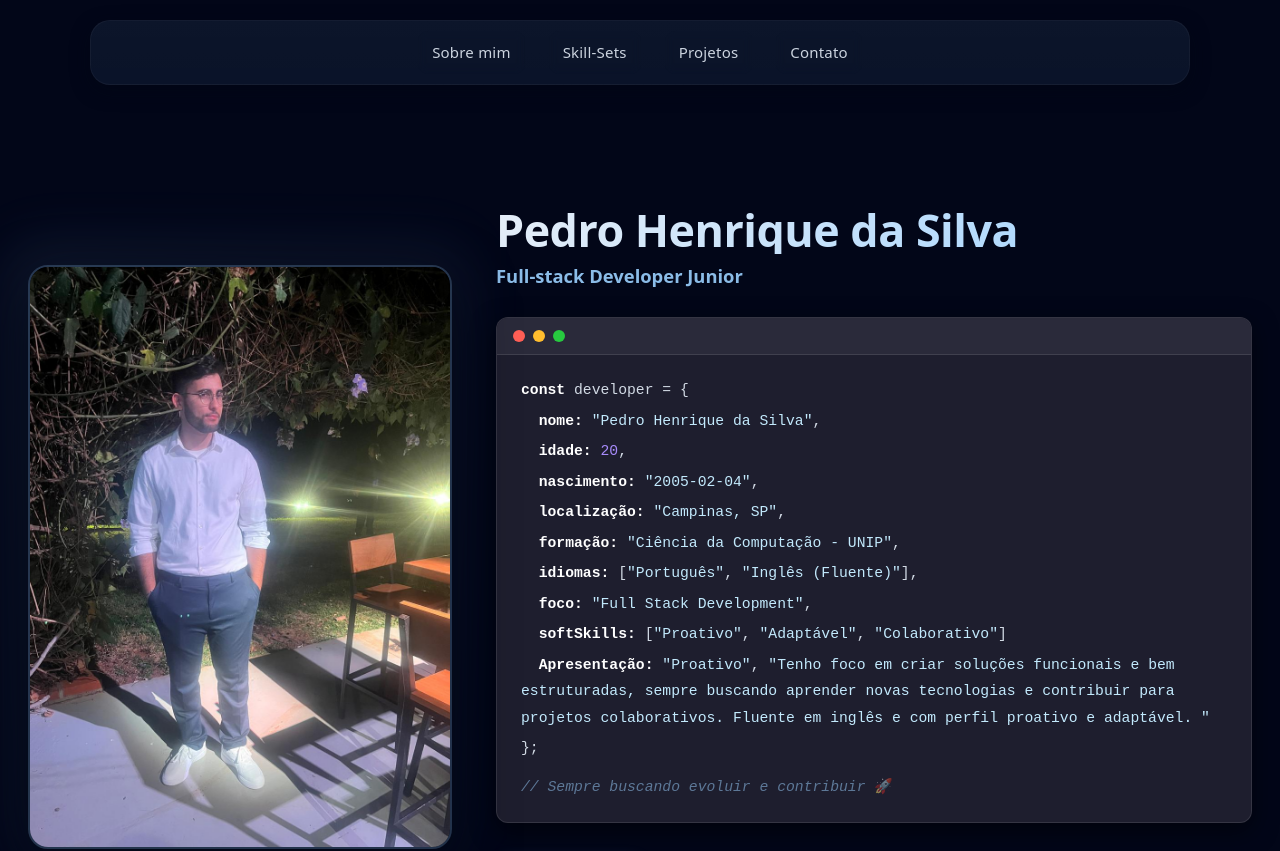
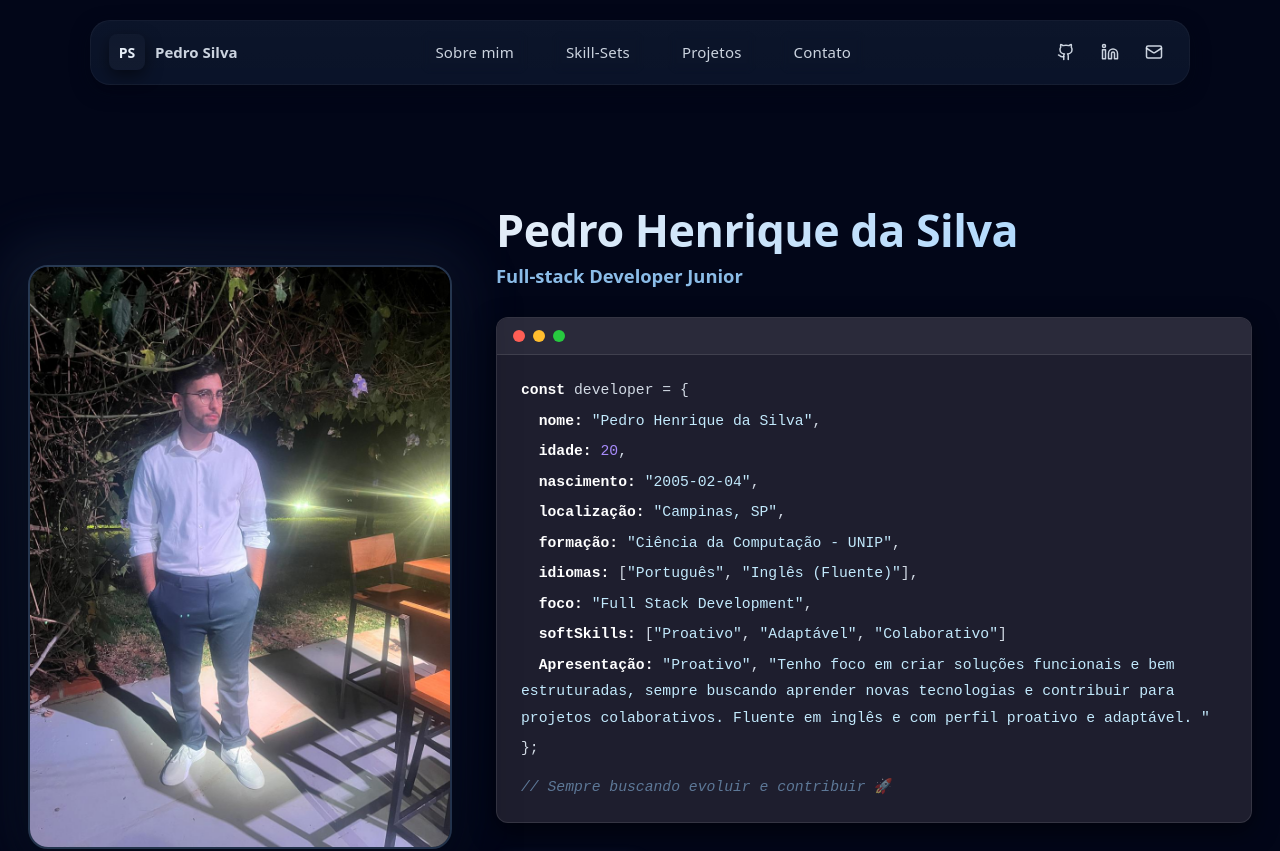
Before and after one commit to PedHSil/React-v2, a React (Vite) app in the folder portifolio/: page / in a window 1280 px wide. Shown: the top 851 px of the page. Built offline with nearby package versions, Linux system fonts and the light colour scheme.

Commit message:
nav/footer

```diff
--- a/portifolio/src/App.jsx
+++ b/portifolio/src/App.jsx
@@ -3,6 +3,7 @@ import About from "./components/About";
 import SkillSets from "./components/SkillSets";
 import Projects from "./components/Projects";
 import Contact from "./components/Contact";
+import Footer from "./components/footer";
 
 function App() {
 
@@ -14,6 +15,7 @@ function App() {
     <SkillSets />
     <Projects />
     <Contact />
+    <Footer />
    </div>
   )
 }
--- a/portifolio/src/components/Contact.jsx
+++ b/portifolio/src/components/Contact.jsx
@@ -28,26 +28,26 @@ export default function Contact() {
     {
       icon: <Mail size={20} />,
       label: 'Email',
-      value: 'seu.email@exemplo.com',
-      href: 'mailto:seu.email@exemplo.com'
+      value: 'pedroh422silva@gmail.com',
+      href: 'mailto:pedroh422silva@gmail.com'
     },
     {
       icon: <Phone size={20} />,
       label: 'Telefone',
-      value: '+55 (19) 99999-9999',
-      href: 'tel:+5519999999999'
+      value: '+55 (19) 98263-4944',
+      href: 'tel:+5519982634944'
     },
     {
       icon: <Github size={20} />,
       label: 'GitHub',
-      value: 'github.com/seuusuario',
-      href: 'https://github.com/seuusuario'
+      value: 'github.com/PedHSil',
+      href: 'https://github.com/PedHSil'
     },
     {
       icon: <Linkedin size={20} />,
       label: 'LinkedIn',
-      value: 'linkedin.com/in/seuusuario',
-      href: 'https://linkedin.com/in/seuusuario'
+      value: 'linkedin.com/in/pedro-silva',
+      href: 'https://www.linkedin.com/in/pedro-silva-63630228a/?locale=en_US'
     }
   ];
 
@@ -95,7 +95,7 @@ export default function Contact() {
               <p className={styles.socialTitle}>Me encontre também em:</p>
               <div className={styles.socialLinks}>
                 <a
-                  href="https://twitter.com/seuusuario"
+                  href="https://x.com/PedroHSIL_?t=CYrKQt9qPGO0MUMbHG_BoQ&s=09"
                   target="_blank"
                   rel="noopener noreferrer"
                   className={styles.socialLink}
@@ -104,7 +104,7 @@ export default function Contact() {
                   <Twitter size={24} />
                 </a>
                 <a
-                  href="https://instagram.com/seuusuario"
+                  href="https://www.instagram.com/pedr.hsilva/"
                   target="_blank"
                   rel="noopener noreferrer"
                   className={styles.socialLink}
--- a/portifolio/src/components/Navbar.jsx
+++ b/portifolio/src/components/Navbar.jsx
@@ -1,5 +1,6 @@
 import React, { useState, useEffect } from "react";
 import styles from "../styles/Navbar.module.css";
+import { Github, Linkedin, Mail } from "lucide-react";
 
 export default function Navbar() {
   const [open, setOpen] = useState(false);
@@ -11,7 +12,6 @@ export default function Navbar() {
     { id: "contato", label: "Contato", href: "#contato" },
   ];
 
-  // fecha o menu ao redimensionar para desktop (bom para UX)
   useEffect(() => {
     function handleResize() {
       if (window.innerWidth > 720 && open) setOpen(false);
@@ -20,7 +20,6 @@ export default function Navbar() {
     return () => window.removeEventListener("resize", handleResize);
   }, [open]);
 
-  // fecha ao clicar num link (mobile)
   function handleLinkClick() {
     setOpen(false);
   }
@@ -28,23 +27,64 @@ export default function Navbar() {
   return (
     <header className={styles.navbar}>
       <nav className={styles.container} aria-label="Navegação principal">
-        {/* Lista centralizada de links */}
-        <ul className={`${styles.navList} ${open ? "open" : ""}`}>
+        {/* LEFT: brand */}
+        <div className={styles.brand}>
+          <a href="#top" className={styles.brandLink}>
+            {/* substitua por <img src="/logo.svg" alt="Logo" className={styles.brandLogoImg} /> se tiver SVG */}
+            <span className={styles.brandLogo}>PS</span>
+            <span className={styles.brandName}>Pedro Silva</span>
+          </a>
+        </div>
+
+        {/* CENTER: links */}
+        <ul className={`${styles.navList} ${open ? styles.open : ""}`} role="menubar">
           {links.map((l) => (
-            <li key={l.id} className={styles.navItem}>
+            <li key={l.id} className={styles.navItem} role="none">
               <a
                 className={styles.link}
                 href={l.href}
                 onClick={handleLinkClick}
-                /* caso use react-router, troque por NavLink para controlar .active */
+                role="menuitem"
               >
                 {l.label}
               </a>
             </li>
           ))}
+
+          {/* Socials dentro do menu (aparecem apenas em mobile quando o menu está aberto) */}
+
         </ul>
 
-        {/* botão hamburger - aparece só em telas pequenas */}
+        {/* RIGHT: social icons (desktop) */}
+        <div className={styles.socials} aria-hidden={open}>
+          <a
+            className={styles.iconLink}
+            href="https://github.com/PedHSil"
+            target="_blank"
+            rel="noopener noreferrer"
+            aria-label="GitHub"
+          >
+            <Github size={18} />
+          </a>
+          <a
+            className={styles.iconLink}
+            href="https://www.linkedin.com/in/pedro-silva-63630228a/?locale=en_US"
+            target="_blank"
+            rel="noopener noreferrer"
+            aria-label="LinkedIn"
+          >
+            <Linkedin size={18} />
+          </a>
+          <a
+            className={styles.iconLink}
+            href="mailto:pedroh422silva@gmail.com"
+            aria-label="Enviar email"
+          >
+            <Mail size={18} />
+          </a>
+        </div>
+
+        {/* hamburger */}
         <button
           className={styles.toggle}
           aria-expanded={open}
--- /dev/null
+++ b/portifolio/src/styles/Footer.module.css
@@ -0,0 +1,46 @@
+:root {
+  --bg: #020618;
+  --panel: #071026;
+  --accent: #E6EEF8;
+  --muted: rgba(230, 238, 248, 0.88);
+  --accent-strong: #9BD1FF;
+  --radius: 20px;
+  --gap: 24px;
+  --shadow-soft: 0 12px 30px rgba(2, 6, 20, 0.6);
+}
+
+/* Animação de pulso para o glow */
+@keyframes pulse {
+  0%, 100% {
+    opacity: 0.6;
+    transform: scale(1);
+  }
+  50% {
+    opacity: 0.8;
+    transform: scale(1.05);
+  }
+}
+
+@keyframes float {
+  0%, 100% {
+    transform: translateY(0);
+  }
+  50% {
+    transform: translateY(-10px);
+  }
+}
+
+.footer{
+     border: 1px solid rgba(155, 209, 255, 0.1);
+}
+
+.footerText {
+  color: rgba(230, 238, 248, 0.75);
+  font-size: 1.1rem;
+  text-align: center;
+  margin-top: 20px;
+  margin-bottom: 20px;
+  max-width: 600px;
+  margin-left: auto;
+  margin-right: auto;
+}
--- a/portifolio/src/styles/Navbar.module.css
+++ b/portifolio/src/styles/Navbar.module.css
@@ -1,18 +1,18 @@
-:root {
-  --bg: #020618;            /* combina com seu index */
-  --panel: #071026;         /* leve variação para o container */
-  --accent: #E6EEF8;        /* cor de texto principal / contraste */
-  --muted: rgba(230,238,248,0.85);
-  --accent-strong: #9BD1FF; /* para hover/CTA leve */
+:root{
+  --bg: #020618;
+  --panel: #071026;
+  --accent: #E6EEF8;
+  --muted: rgba(230,238,248,0.95);
+  --accent-strong: #9BD1FF;
   --radius: 40px;
   --gap: 20px;
   --shadow: 0 6px 18px rgba(2,6,20,0.6);
 }
 
-header{
-    margin-top: 20px;
-}
-/* wrapper sticky que respeita o background global */
+/* spacing */
+header { margin-top: 20px; }
+
+/* GRID wrapper: brand | nav | socials */
 .navbar {
   position: sticky;
   top: 18px;
@@ -20,18 +20,16 @@ header{
   width: 100%;
   display: flex;
   justify-content: center;
-  pointer-events: auto;
   padding: 0 16px;
   box-sizing: border-box;
 }
 
-/* card centralizado */
 .container {
   width: 100%;
   max-width: 1100px;
-  display: flex;
+  display: grid;
+  grid-template-columns: auto 1fr auto; /* brand | center | socials */
   align-items: center;
-  justify-content: center; /* centra horizontalmente os links */
   gap: var(--gap);
   padding: 10px 18px;
   background: linear-gradient(180deg, rgba(255,255,255,0.02), rgba(255,255,255,0.01)), var(--panel);
@@ -39,22 +37,57 @@ header{
   box-shadow: var(--shadow);
   border: 1px solid rgba(255,255,255,0.04);
   box-sizing: border-box;
+  position: relative;
 }
 
-/* lista de navegação principal (links centralizados) */
+/* BRAND */
+.brand {
+  display: flex;
+  align-items: center;
+  gap: 10px;
+}
+.brandLink {
+  display: inline-flex;
+  align-items: center;
+  gap: 10px;
+  text-decoration: none;
+  color: var(--muted);
+}
+.brandLogo {
+  display: inline-flex;
+  align-items: center;
+  justify-content: center;
+  width: 36px;
+  height: 36px;
+  border-radius: 8px;
+  background: linear-gradient(180deg, rgba(255,255,255,0.02), rgba(255,255,255,0.03));
+  color: var(--accent);
+  font-weight: 700;
+  font-size: 14px;
+  box-shadow: 0 6px 16px rgba(0,0,0,0.5);
+}
+.brandName {
+  font-weight: 600;
+  font-size: 15px;
+  color: var(--muted);
+  display: inline-block;
+}
+
+/* NAV LIST (centered) */
 .navList {
   display: flex;
   gap: var(--gap);
   align-items: center;
+  justify-self: center; /* garante centralização na grid */
   list-style: none;
   margin: 0;
   padding: 0;
 }
 
-/* cada item (sem estilo visual próprio, controlado pelo link) */
-.navItem {}
+/* mobile hidden by default - controlado por classe .open */
+.navList.open {}
 
-/* link estilo "profissional" */
+/* LINKS */
 .link {
   color: var(--muted);
   text-decoration: none;
@@ -69,43 +102,48 @@ header{
   transition: transform 160ms ease, background-color 160ms ease, color 160ms ease;
   backdrop-filter: blur(4px);
 }
-
-/* hover e foco visível */
 .link:hover,
 .link:focus-visible {
-  background: rgba(155,209,255,0.06); /* leve destaque frio */
+  background: rgba(155,209,255,0.06);
   color: var(--accent);
   transform: translateY(-3px);
   outline: none;
   box-shadow: 0 8px 18px rgba(15,30,60,0.35);
 }
 
-/* estado ativo (quando quiser marcar a página atual) */
-.active {
-  background: rgba(155,209,255,0.09);
+/* SOCIALS (right) */
+.socials {
+  display: flex;
+  gap: 10px;
+  align-items: center;
+  justify-self: end;
+}
+.iconLink {
+  display: inline-flex;
+  align-items: center;
+  justify-content: center;
+  padding: 8px;
+  border-radius: 8px;
+  color: var(--muted);
+  text-decoration: none;
+  transition: transform 140ms ease, background-color 140ms ease, color 140ms ease;
+}
+.iconLink:hover,
+.iconLink:focus-visible {
+  background: rgba(155,209,255,0.06);
   color: var(--accent);
-  box-shadow: inset 0 -2px 0 rgba(155,209,255,0.08);
+  transform: translateY(-2px);
+  outline: none;
 }
 
-/* separador sutil (opcional) - escondido por padrão */
-.sep {
-  width: 1px;
-  height: 28px;
-  background: rgba(255,255,255,0.04);
-  margin: 0 6px;
-}
-
-/* botão hamburger - aparece no mobile */
+/* hamburger */
 .toggle {
   display: none;
   background: transparent;
   border: none;
   padding: 8px;
   border-radius: 8px;
-  margin-left: 12px;
 }
-
-/* barras do hamburger */
 .bars {
   width: 22px;
   height: 2px;
@@ -125,30 +163,22 @@ header{
 }
 .bars::before { top: -7px; }
 .bars::after  { top: 7px; }
+.toggle[aria-expanded="true"] .bars { background: transparent; }
+.toggle[aria-expanded="true"] .bars::before { transform: translateY(7px) rotate(45deg); }
+.toggle[aria-expanded="true"] .bars::after  { transform: translateY(-7px) rotate(-45deg); }
 
-.toggle[aria-expanded="true"] .bars {
-  background: transparent;
-}
-.toggle[aria-expanded="true"] .bars::before {
-  transform: translateY(7px) rotate(45deg);
-}
-.toggle[aria-expanded="true"] .bars::after {
-  transform: translateY(-7px) rotate(-45deg);
-}
-
-/* -------- RESPONSIVO -------- */
+/* MOBILE */
 @media (max-width: 880px) {
-  .container {
-    padding: 10px 12px;
-    border-radius: 28px;
-  }
+  .container { padding: 10px 12px; border-radius: 28px; }
 }
 
 @media (max-width: 720px) {
   .container {
-    justify-content: space-between; /* espaço para o toggle */
+    grid-template-columns: auto auto; /* brand | (toggle) */
+    align-items: center;
   }
 
+  /* central menu vira dropdown absoluto */
   .navList {
     position: absolute;
     top: calc(100% + 12px);
@@ -156,21 +186,34 @@ header{
     transform: translateX(-50%);
     flex-direction: column;
     background: rgba(7,16,38,0.98);
-    padding: 10px;
+    padding: 12px;
     border-radius: 12px;
     box-shadow: 0 10px 30px rgba(0,0,0,0.6);
-    display: none; /* fechado por padrão */
+    display: none;
     min-width: 220px;
+    gap: 8px;
+    z-index: 999;
+    justify-self: center;
   }
 
-  /* quando aberto: JS adiciona classe open à ul via className inline */
+  /* mostra quando aberto */
   .navList.open {
     display: flex;
   }
 
-  .toggle {
-    display: inline-flex;
-    align-items: center;
+  .toggle { display: inline-flex; align-items: center; justify-content: center; }
+
+  /* esconder socials do header (desktop) */
+  .socials { display: none; }
+
+  /* social links dentro do dropdown - só aparecem no mobile quando o menu está aberto */
+  .mobileSocials {
+    display: none; /* default hidden */
+    gap: 10px;
+    padding-top: 8px;
+    border-top: 1px solid rgba(255,255,255,0.03);
+    margin-top: 8px;
     justify-content: center;
   }
+  .navList.open .mobileSocials { display: flex; }
 }
```
Also changed, not shown: portifolio/src/components/footer.jsx (added, +11 -0 lines).
